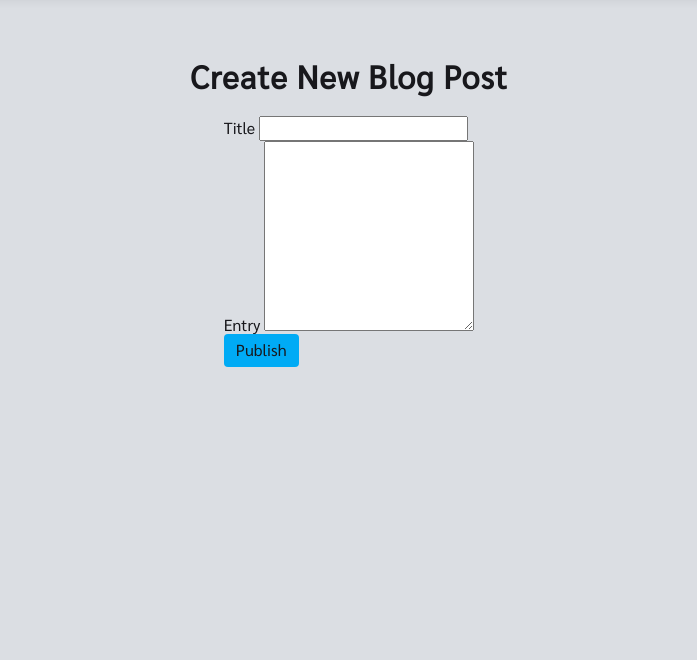
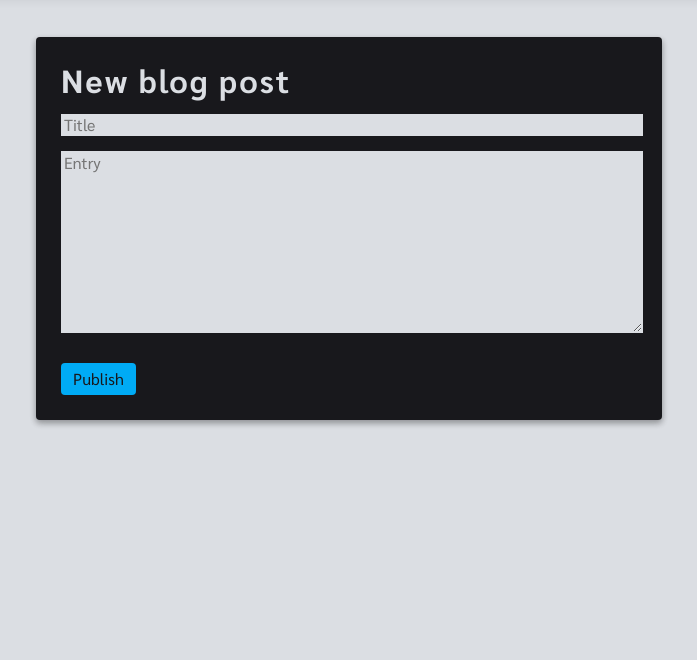
Before and after one commit to theodoremoreland/Blogz, a Flask app: page /create-blog-post in a window 1280 px wide. Shown: the part 65-725 px from the top of the page, without its empty margins (291-988 px from the left). Run offline with Flask 3, Linux system fonts and the light colour scheme; the visitor is signed in with stand-in values (Sample User, id 1).

Commit message:
updated styling for create blog post page

```diff
--- a/application/blueprints/Auth/templates/login.html
+++ b/application/blueprints/Auth/templates/login.html
@@ -1,6 +1,6 @@
 {% extends "base.html" %}
 {% block content %}
-<div id="login-page">
+<div id="login-page" class="page">
     <h1 class="header">Log in</h1>
     <p class="sub-header">If you don't have an account, you may <a href="/signup">register</a> for one</p>
 
--- a/application/blueprints/CreateBlogPost/templates/create_blog_post.html
+++ b/application/blueprints/CreateBlogPost/templates/create_blog_post.html
@@ -1,18 +1,16 @@
 {% extends "base.html" %}
 
 {% block content %}
-<h1 class="header">Create New Blog Post</h1>
-
-<form method='POST' id="create_new_blog_entry">
-    <div>
-        <label for="title">Title</label>
-        <input type="text" name='title' />
-    </div>
-    <div>
-        <label for="entry">Entry</label>
-        <textarea name="entry" form="create_new_blog_entry" rows="10" cols="21"></textarea>
-    </div>
-
-    <button type="submit">Publish</button>
-</form>
+<div id="create-blog-post-page" class="page">
+    <h1 class="header">New blog post</h1>
+    <form method='POST' id="create_new_blog_entry">
+        <input type="text" name='title' placeholder="Title" />
+        <textarea name="entry" form="create_new_blog_entry" rows="10" cols="21" placeholder="Entry"></textarea>
+        <div class="row error">
+            <span class="error">{{title_error}}</span>
+            <span class="error">{{entry_error}}</span>
+        </div>
+        <button type="submit">Publish</button>
+    </form>
+</div>
 {% endblock %}
--- a/application/blueprints/SignUp/templates/signup.html
+++ b/application/blueprints/SignUp/templates/signup.html
@@ -1,7 +1,7 @@
 {% extends 'base.html' %}
 
 {% block content %}
-<div id="signup-page">
+<div id="signup-page" class="page">
     <h1 class="header">Sign Up</h1>
 
     <form method='POST'>
--- a/application/static/css/style.css
+++ b/application/static/css/style.css
@@ -29,6 +29,8 @@
   --quaternary-color: rgb(255, 95, 104);
   --quinary-color: #18181c;
 }
+
+/* ------------------- GLOBAL ------------------- */
 
 html {
   height: 100%;
@@ -186,8 +188,8 @@ body {
 
 /* ------------------- LOG IN PAGE ------------------- */
 
-#login-page,
-#signup-page {
+.page {
+  position: relative;
   display: flex;
   flex-direction: column;
   justify-content: center;
@@ -204,8 +206,7 @@ body {
   box-shadow: rgba(0, 0, 0, 0.16) 0px 3px 6px, rgba(0, 0, 0, 0.23) 0px 3px 6px;
 }
 
-#login-page .header,
-#signup-page .header {
+.page .header {
   font-family: sarabun-bold;
   font-size: 2rem;
   letter-spacing: 2px;
@@ -214,15 +215,13 @@ body {
   text-align: left;
 }
 
-#login-page .sub-header,
-#signup-page .sub-header {
+.page .sub-header {
   margin: 0;
   text-align: left;
   width: 100%;
 }
 
-#login-page form,
-#signup-page form {
+.page form {
   display: flex;
   flex-direction: column;
   justify-content: flex-start;
@@ -234,8 +233,7 @@ body {
   text-align: left;
 }
 
-#login-page form .row,
-#signup-page form .row {
+.page form .row {
   display: flex;
   flex-direction: row;
   justify-content: space-between;
@@ -243,25 +241,34 @@ body {
   width: 100%;
 }
 
-#login-page input,
-#signup-page input,
-#signup-page textarea {
+.page input,
+.page textarea {
   width: 25ch;
+  background-color: var(--tertiary-color);
   border: transparent 1px solid;
   -webkit-transition: all 200ms linear;
   -ms-transition: all 200ms linear;
   transition: all 200ms linear;
 }
 
-#login-page input:focus,
-#signup-page input:focus,
-#signup-page textarea:focus {
+.page input:focus,
+.page textarea:focus {
   outline: transparent;
   border: var(--secondary-color) 1px solid;
 }
 
-#signup-page textarea {
+.page textarea {
   height: 20ch;
+}
+
+/* ------------------- CREATE BLOG POST ------------------- */
+#create-blog-post-page {
+  width: clamp(200px, 50%, 800px);
+}
+
+#create-blog-post-page input,
+#create-blog-post-page textarea {
+  width: 100%;
 }
 
 /* ------------------- BLOGGERS ------------------- */
```
